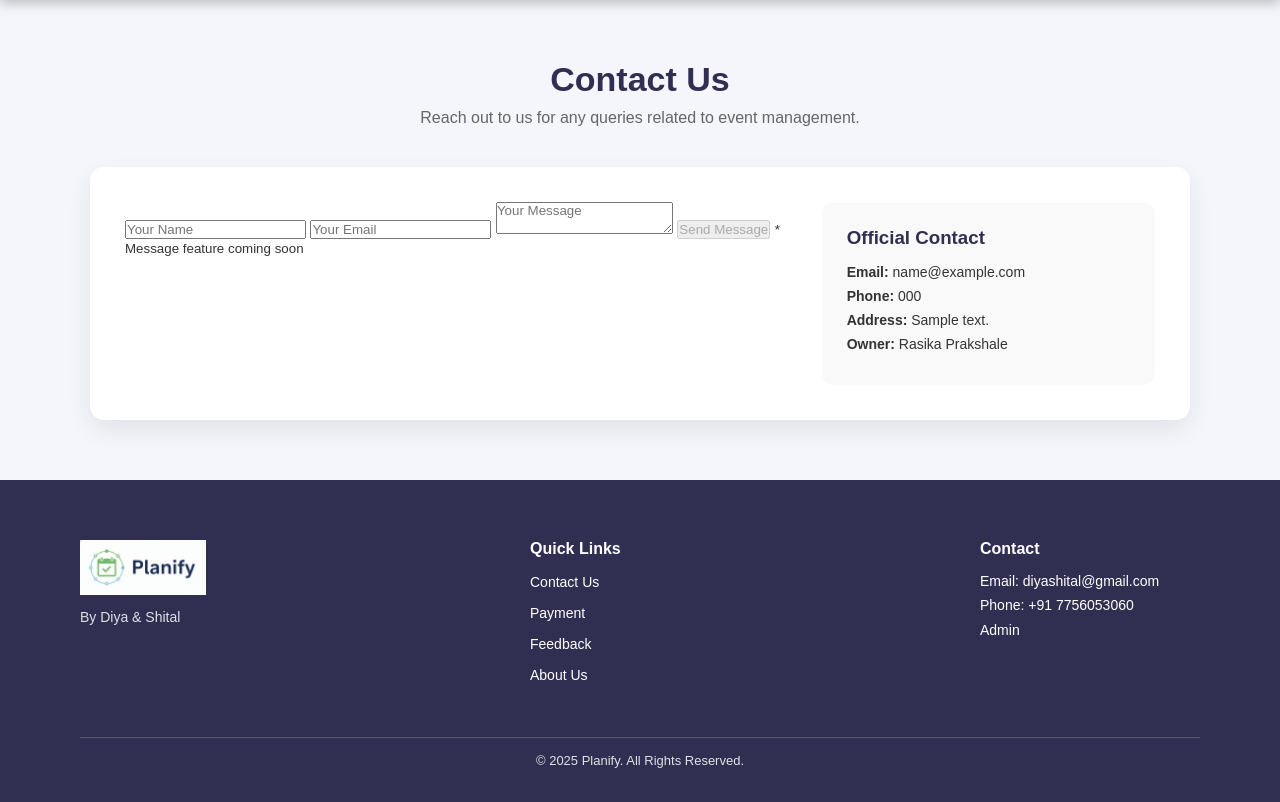
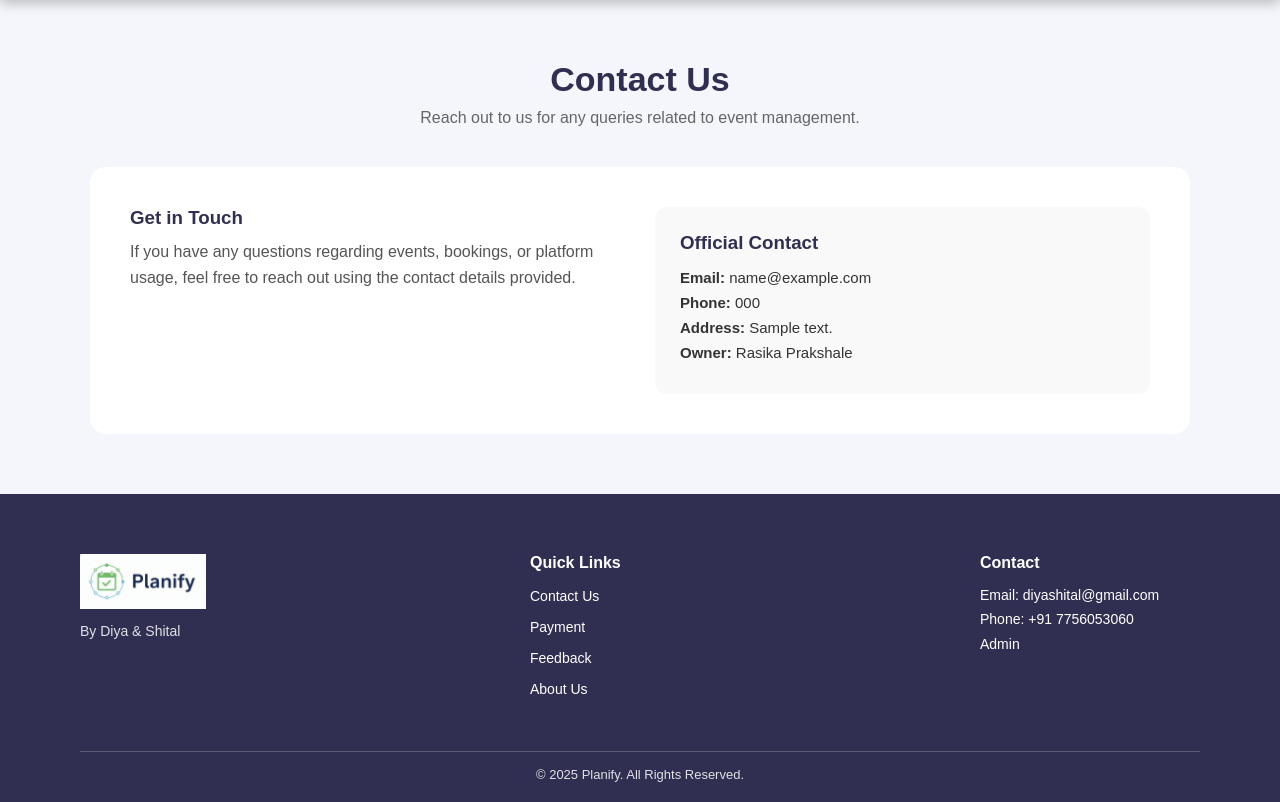
Before and after one commit to diyatalavanekar/Planify, a PHP site: page /contact.php in a window 1280 px wide. Shown: the part 70-872 px from the top of the page. Before the commit the page ends 838 px from the top, so only its background shows below. Run offline with PHP 8.4, Linux system fonts and the light colour scheme; tables that the repository leaves empty or names only in its code hold one stand-in row (values such as "Sample post"); a stand-in replaces the project's code that opens the database connection.

Commit message:
your message

```diff
--- a/auth/login.php
+++ b/auth/login.php
@@ -1,6 +1,10 @@
 <?php
 error_reporting(E_ALL);
 ini_set('display_errors', 1);
+
+if (isset($_GET['registered'])) {
+    echo "<p style='color:green;text-align:center;'>Registration successful! Please login.</p>";
+}
 ?>
 
 <!DOCTYPE html>
--- a/contact.php
+++ b/contact.php
@@ -1,7 +1,6 @@
 <?php
 include 'config/db.php';
 
-// Fetch contact info
 $query = "SELECT * FROM contact_info LIMIT 1";
 $result = mysqli_query($conn, $query);
 $contact = mysqli_fetch_assoc($result);
@@ -28,25 +27,30 @@ $contact = mysqli_fetch_assoc($result);
 
         <div class="contact-box">
 
-            <!-- STATIC FORM -->
-            <form class="contact-form">
-                <input type="text" placeholder="Your Name" required>
-                <input type="email" placeholder="Your Email" required>
-                <textarea placeholder="Your Message" required></textarea>
-                <button disabled>Send Message</button>
-                <small>* Message feature coming soon</small>
-            </form>
+            <!-- LEFT: STATIC INFORMATION -->
+            <div class="contact-static">
+                <h3>Get in Touch</h3>
+                <p>
+                    If you have any questions regarding events, bookings, or
+                    platform usage, feel free to reach out using the contact
+                    details provided.
+                </p>
 
-            <!-- DYNAMIC CONTACT INFO -->
+
+            </div>
+
+            <!-- RIGHT: DYNAMIC CONTACT INFO -->
             <div class="contact-info">
                 <h3>Official Contact</h3>
-                <p><strong>Email:</strong> <?= $contact['email']; ?></p>
-                <p><strong>Phone:</strong> <?= $contact['phone']; ?></p>
-                <p><strong>Address:</strong> <?= $contact['address']; ?></p>
+
+                <p><strong>Email:</strong> <?= htmlspecialchars($contact['email']); ?></p>
+                <p><strong>Phone:</strong> <?= htmlspecialchars($contact['phone']); ?></p>
+                <p><strong>Address:</strong> <?= htmlspecialchars($contact['address']); ?></p>
                 <p><strong>Owner:</strong> Rasika Prakshale</p>
             </div>
 
         </div>
+
     </div>
 </section>
 
--- a/css/style.css
+++ b/css/style.css
@@ -586,8 +586,8 @@ body {
 
 .contact-container h1 {
     font-size: 34px;
+    color: rgb(48,47,81);
     margin-bottom: 10px;
-    color: rgb(48,47,81);
 }
 
 .contact-tagline {
@@ -597,57 +597,30 @@ body {
 
 .contact-box {
     display: grid;
-    grid-template-columns: 2fr 1fr;
+    grid-template-columns: 1fr 1fr;
     gap: 30px;
-    background: #fff;
-    padding: 35px;
-    border-radius: 14px;
-    box-shadow: 0 10px 25px rgba(0,0,0,0.08);
+    background: #ffffff;
+    padding: 40px;
+    border-radius: 16px;
 }
 
-.contact-form {
+/* LEFT STATIC SECTION */
+.contact-static {
     text-align: left;
 }
 
-.form-group {
-    margin-bottom: 18px;
+.contact-static h3 {
+    color: rgb(48,47,81);
+    margin-bottom: 10px;
 }
 
-.form-group label {
-    display: block;
-    font-weight: 500;
-    margin-bottom: 6px;
+.contact-static p {
+    color: #555;
+    line-height: 1.6;
 }
 
-.form-group input,
-.form-group textarea {
-    width: 100%;
-    padding: 12px;
-    border-radius: 8px;
-    border: 1px solid #ccc;
-    outline: none;
-}
 
-.form-group input:focus,
-.form-group textarea:focus {
-    border-color: rgb(48,47,81);
-}
-
-.btn-submit {
-    background: rgb(48,47,81);
-    color: #fff;
-    border: none;
-    padding: 12px 30px;
-    border-radius: 8px;
-    cursor: pointer;
-    font-size: 15px;
-}
-
-.btn-submit:hover {
-    opacity: 0.9;
-}
-
-/* CONTACT INFO */
+/* RIGHT DYNAMIC INFO */
 .contact-info {
     text-align: left;
     background: #f9f9f9;
@@ -656,13 +629,13 @@ body {
 }
 
 .contact-info h3 {
+    color: rgb(48,47,81);
     margin-bottom: 15px;
-    color: rgb(48,47,81);
 }
 
 .contact-info p {
-    font-size: 14px;
     margin-bottom: 8px;
+    font-size: 15px;
 }
 
 /* RESPONSIVE */
@@ -671,26 +644,3 @@ body {
         grid-template-columns: 1fr;
     }
 }
-
-/* ================= ADMIN CONTACT UPDATE FORM ================= */
-.admin-form {
-    max-width: 500px;
-    margin: 40px auto;
-    background: #fff;
-    padding: 30px;
-    border-radius: 12px;
-}
-
-.admin-form input,
-.admin-form textarea {
-    width: 100%;
-    padding: 10px;
-    margin-bottom: 15px;
-}
-
-.admin-form button {
-    background: rgb(48,47,81);
-    color: #fff;
-    border: none;
-    padding: 12px;
-}
```
Also changed, not shown: auth/login_process.php (added, +32 -0 lines), auth/register.php (added, +76 -0 lines), auth/register_process.php (added, +33 -0 lines).
